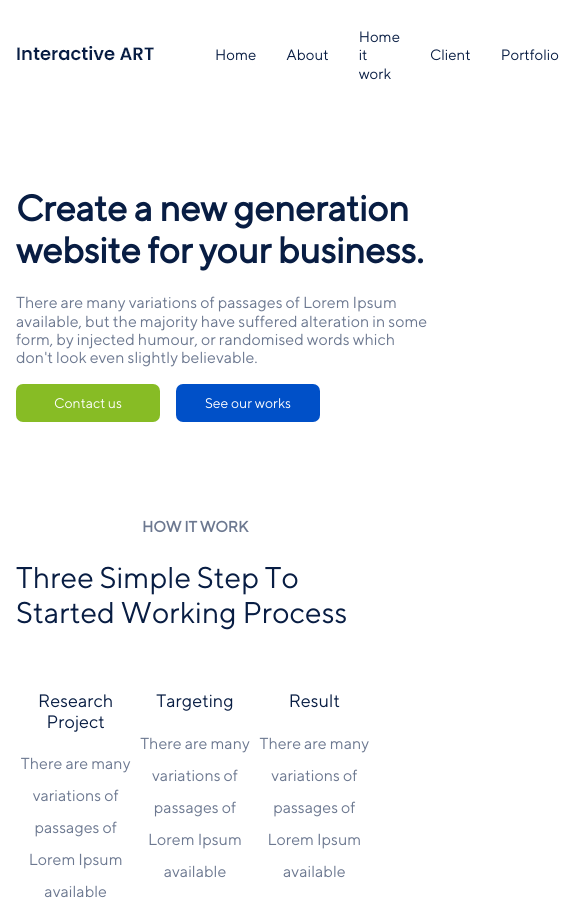
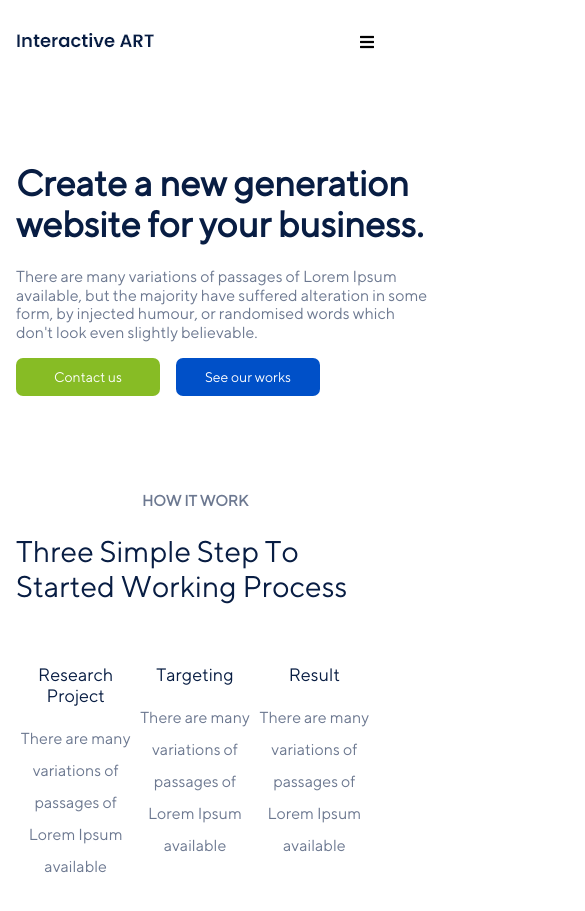
Before and after one commit to ftm-mkti/sample-flex-project, a plain HTML site: page index.html in a window 390 px wide. Shown: the top 911 px of the page, 585 px wide, since content can reach past the window. Drawn offline with Linux system fonts and the light colour scheme.

Commit message:
responsive topbar

```diff
--- a/index.html
+++ b/index.html
@@ -7,6 +7,7 @@
     <title>Project</title>
     <link rel="stylesheet" href="https://cdnjs.cloudflare.com/ajax/libs/font-awesome/5.15.3/css/all.min.css"/>
     <link rel="stylesheet" href="styles/app.css"/>
+    <link rel="stylesheet" href="styles/responsive.css"/>
 </head>
 <body>
 
@@ -53,6 +54,9 @@
                     Contact us
                 </a>
             </div>
+            <span class="header-icon">
+                <i class="fa fa-bars"></i>
+            </span>
         </section>
         <section class="header-main">
             <div class="header-main__left">
--- a/scripts/app.js
+++ b/scripts/app.js
@@ -0,0 +1,22 @@
+
+const menu = document.querySelector(".menu");
+const menuBtn = document.querySelector(".header-icon");
+const menuIcon = document.querySelector(".header-icon i");
+
+
+menuBtn.addEventListener("click", () => {
+
+    if (menuIcon.classList.contains("fa-bars")) {
+        menu.style.left = "0"
+        menuIcon.classList = "fa fa-times";
+    }else {
+        menu.style.left = "-276px"
+        menuIcon.classList = "fa fa-bars";
+    }
+
+
+
+
+
+
+})
--- a/styles/app.css
+++ b/styles/app.css
@@ -1,7 +1,7 @@
 @import "./fonts.css";
 @import "./reset.css";
 @import "./global.css";
-@import "./responsive.css";
+
 
 
 /*=================================| start topbar */
@@ -28,6 +28,7 @@
 .menu {
     display: flex;
     align-items: center;
+    transition: 0.3s all ease-in-out;
 }
 
 .menu__item {
@@ -51,7 +52,9 @@
     border-radius: 7px;
     color: #FFFFFF;
 }
-
+.header-icon {
+    display: none;
+}
 /*====================================| end topbar */
 
 .header-main {
@@ -299,7 +302,7 @@
     align-items: center;
     border-radius: 4px;
     background-color: #FFFFFF;
-    padding: 10px;
+    padding: 5px;
 }
 
 .email__input {
--- a/styles/responsive.css
+++ b/styles/responsive.css
@@ -2,11 +2,48 @@
     .container {
         max-width: 960px;
     }
+
+    .menu {
+        left: -276px;
+        transition: unset;
+    }
+
 }
 
 @media only screen and (max-width: 992px) {
     .container {
         max-width: 720px;
+    }
+
+    .header-right {
+        display: none;
+    }
+
+    .menu {
+        background-color: blue;
+        position: fixed;
+        top: 0;
+        bottom: 0;
+        left: -276px;
+        flex-direction: column;
+        justify-content: flex-start;
+        align-items: flex-start;
+        width: 16rem;
+        padding: 3rem 2rem;
+        transition: 0.3s all ease-in-out;
+    }
+
+    .menu__item {
+        padding-bottom: 1rem;
+    }
+
+    .menu__link {
+        color: #FFFFFF;
+        font-size: 1rem;
+    }
+
+    .header-icon {
+        display: block;
     }
 }
 
```
